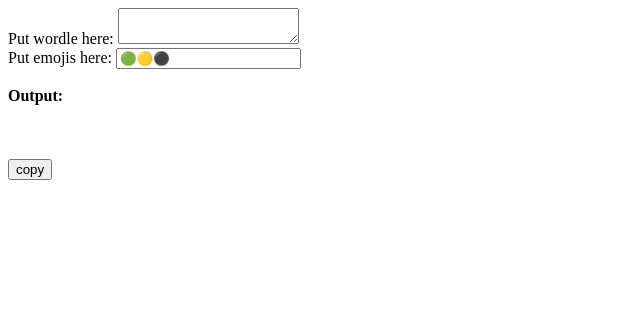
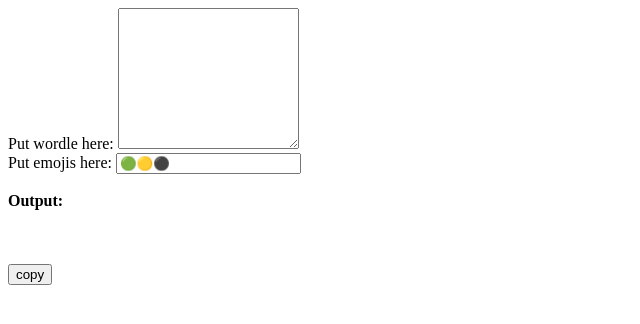
Before and after one commit to Haydoggo/WordleFunifier, a plain HTML site: page index.html in a window 1280 px wide. Shown: the whole page, without its empty margins (0-640 px from the left). Drawn offline with Linux system fonts and the light colour scheme.

Commit message:
Update index.html

```diff
--- a/index.html
+++ b/index.html
@@ -1,5 +1,5 @@
 <body>
-    Put wordle here: <textarea id="wordle input"></textarea><br>
+    Put wordle here: <textarea id="wordle input" rows="9" cols="20"></textarea><br>
     Put emojis here: <input type="text" id="emoji input" value=🟢🟡⚫><br><br>
     <b>Output:</b><br><br><span id="output"></span><br><br>
     <button id="button">copy</button>
```
